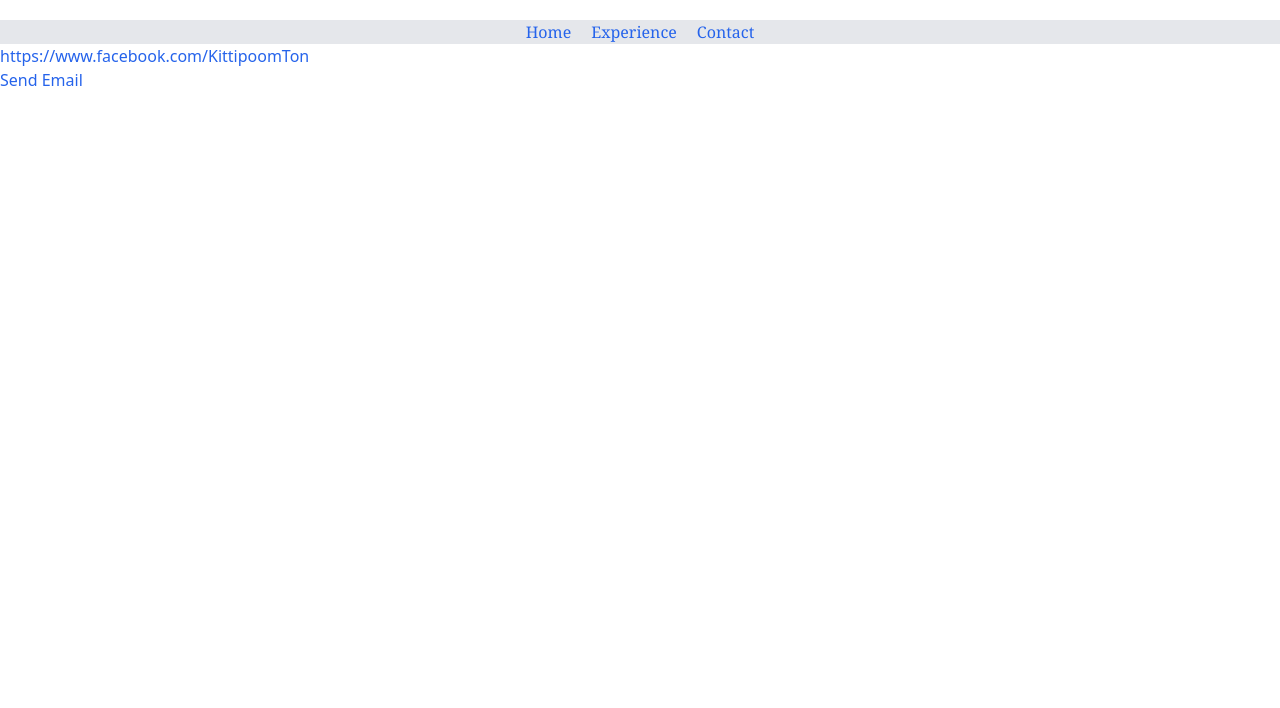
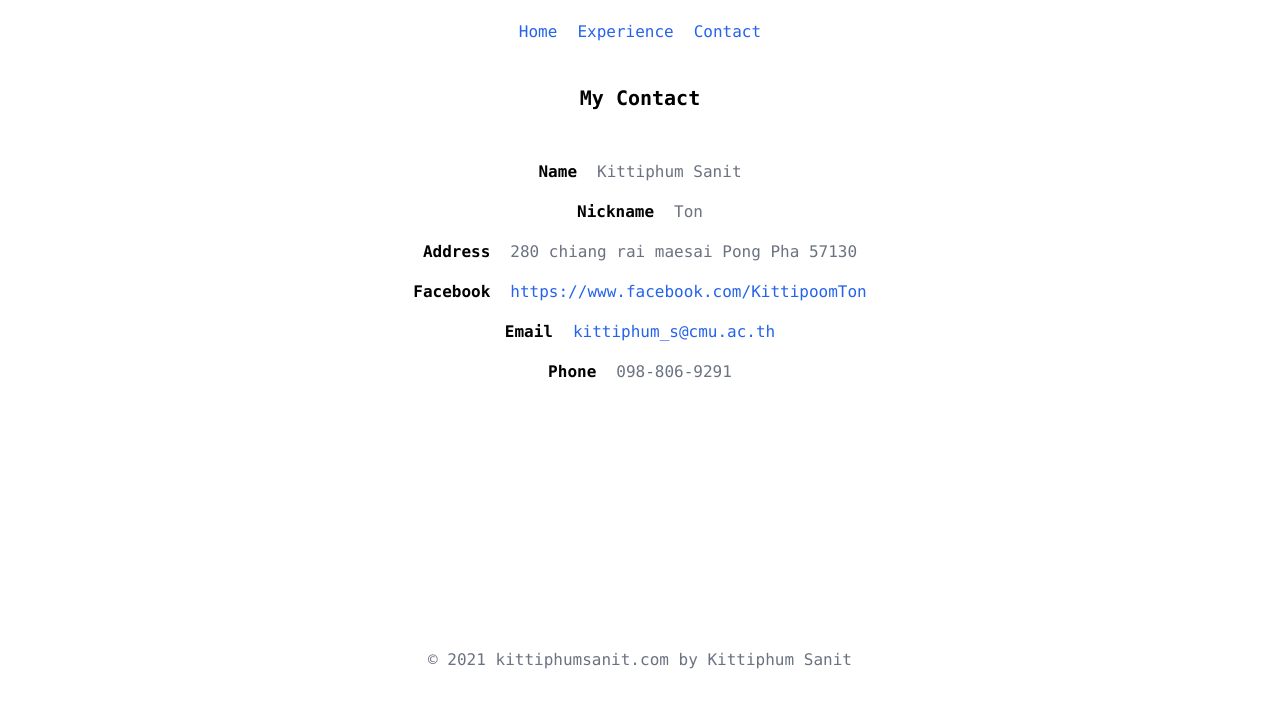
Before and after one commit to cpe-cmu-261207/lab-01-kittiphum717, a plain HTML site: page contact.html in a window 1280 px wide. Drawn offline with nearby package versions, Linux system fonts and the light colour scheme.

Commit message:
add more contact and home data

```diff
--- a/contact.html
+++ b/contact.html
@@ -7,18 +7,58 @@
     <title>Kittiphum Website</title>
     <link href="https://unpkg.com/tailwindcss@^2/dist/tailwind.min.css" rel="stylesheet">
 </head>
-<body>
+<body class="font-mono">
 
     <!-- Navbar Bar -->
-  <div class="bg-gray-200 flex justify-center space-x-5 mt-5 text-blue-600 font-serif">
+  <div class="bg-white flex justify-center space-x-5 mt-5 text-blue-600 font-mono">
     <a href="index.html">Home</a>
     <a href="experience.html">Experience</a>
     <a href="contact.html">Contact</a>
   </div>
-    <a href="https://www.facebook.com/profile.php?id=100005483146769" target="_blank" class="text-blue-600">
-        https://www.facebook.com/KittipoomTon
-    </a>
-    <br>
-    <a href = "mailto: kittiphum_s@cmu.ac.th" class="text-blue-600">Send Email</a>
+
+  <!-- contact -->
+
+    <div>
+        <h1 class="font-black font-mono text-center p-10 text-xl">My Contact</h1>
+    </div>
+
+    <!-- name -->
+    <div class="flex space-x-5 justify-center p-2">
+        <p class="font-black">Name</p>
+        <p class="text-gray-500">Kittiphum Sanit</p>
+    </div>
+
+    <!-- nickname -->
+    <div class="flex space-x-5 justify-center p-2">
+        <p class="font-black">Nickname</p>
+        <p class="text-gray-500">Ton</p>
+    </div>
+
+    <!-- address -->
+    <div class="flex space-x-5 justify-center p-2">
+        <p class="font-black">Address</p>
+        <p class="text-gray-500">280 chiang rai maesai Pong Pha 57130</p>
+    </div>
+
+    <!-- facebook -->
+    <div class="flex space-x-5 justify-center p-2">
+        <p class="font-black">Facebook</p>
+        <a href="https://www.facebook.com/profile.php?id=100005483146769" target="_blank" class="text-blue-600">https://www.facebook.com/KittipoomTon</a>
+    </div>
+
+    <!-- Email -->
+    <div class="flex space-x-5 justify-center p-2">
+        <p class="font-black">Email</p>
+        <a href = "mailto: kittiphum_s@cmu.ac.th" class="text-blue-600">kittiphum_s@cmu.ac.th</a>
+    </div>
+
+    <!-- phone -->
+    <div class="flex space-x-5 justify-center p-2">
+        <p class="font-black">Phone</p>
+        <p class="text-gray-500">098-806-9291</p>
+    </div>
+
+
+    <p class="text-center text-gray-500 mt-64">© 2021 kittiphumsanit.com by Kittiphum Sanit</p>
 </body>
 </html>
```
Also changed, not shown: experience.html (+5 -2 lines), index.html (+9 -6 lines).
